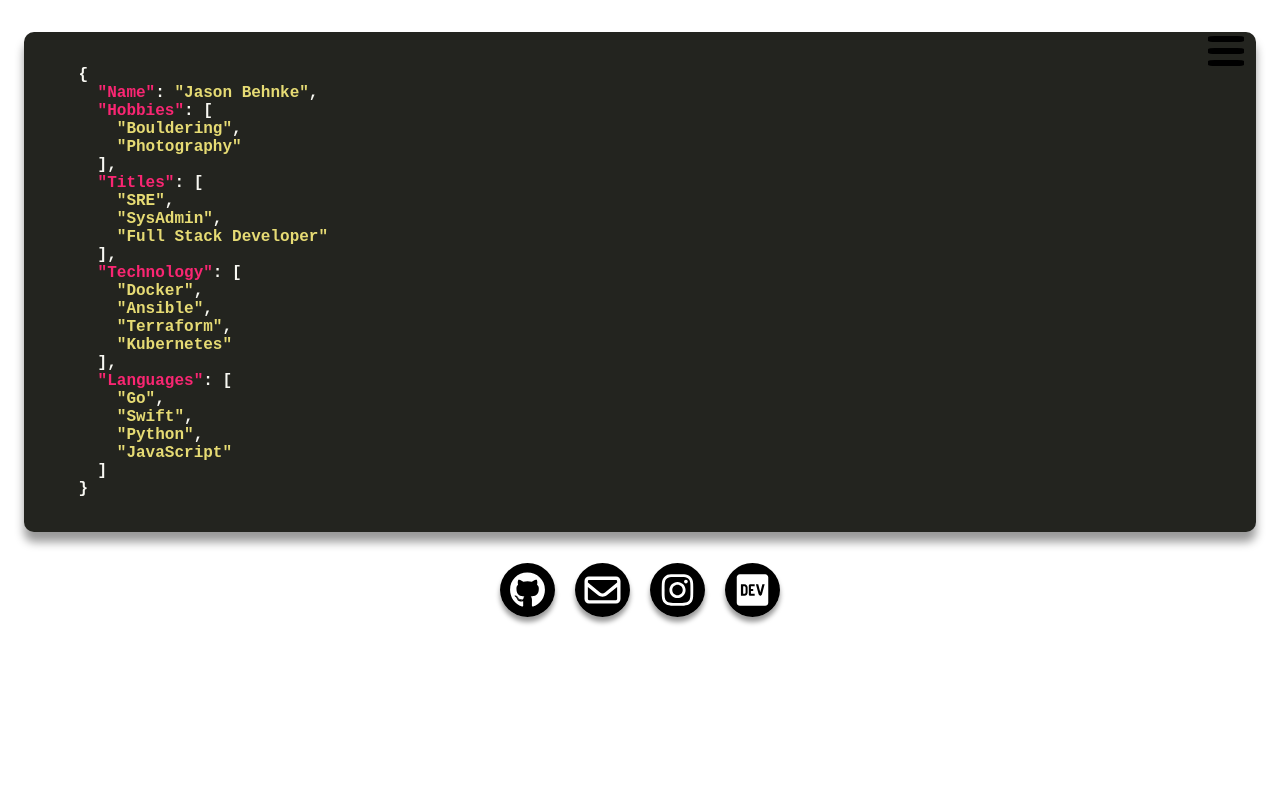
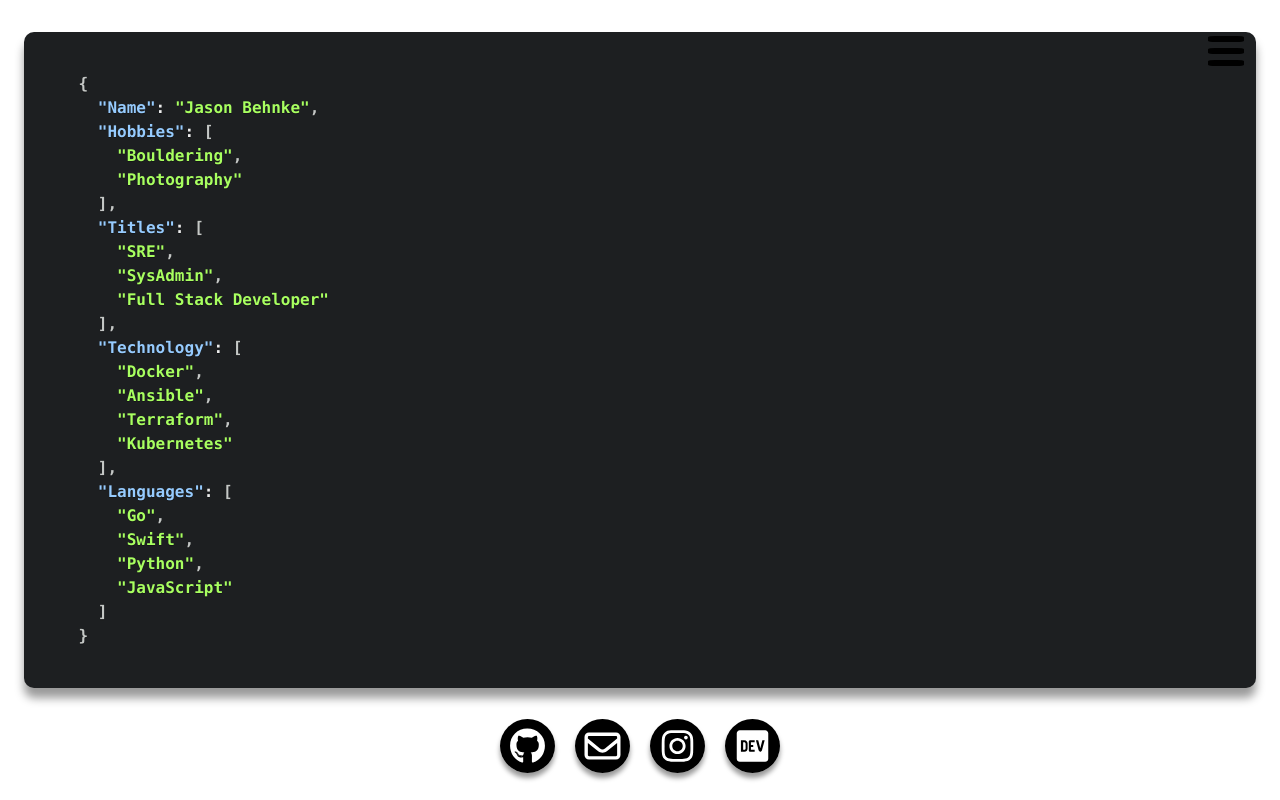
Before and after one commit to dev01d/personal-website, a Next.js app: page /about in a window 1280 px wide. Built offline with nearby package versions, Linux system fonts and the light colour scheme.

Commit message:
Update /about syntax highlighting

```diff
--- a/src/components/AboutJson.jsx
+++ b/src/components/AboutJson.jsx
@@ -1,7 +1,6 @@
-import { Light as SyntaxHighlighter } from 'react-syntax-highlighter'
-import monokaiSublime from 'react-syntax-highlighter/dist/cjs/styles/hljs/monokai-sublime'
-import json from 'react-syntax-highlighter/dist/cjs/languages/hljs/json'
-
+import { PrismLight as SyntaxHighlighter } from 'react-syntax-highlighter'
+import json from 'react-syntax-highlighter/dist/cjs/languages/prism/json'
+import theme from 'react-syntax-highlighter/dist/cjs/styles/prism/atom-dark'
 SyntaxHighlighter.registerLanguage('json', json)
 
 const About = () => {
@@ -33,8 +32,8 @@ const About = () => {
     `
   return (
     <SyntaxHighlighter
-      language={json}
-      style={monokaiSublime}
+      language="json"
+      style={theme}
       customStyle={{
         margin: '2rem 1rem',
         padding: '1rem',
```
